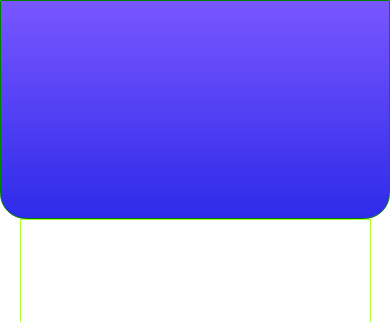
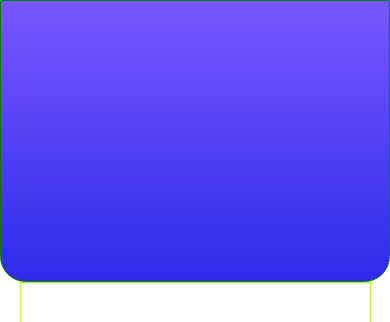
Before and after one commit to aadiisk21/P09, a plain HTML site: page index.html in a window 390 px wide. Shown: the top 322 px of the page. Drawn offline with Linux system fonts and the light colour scheme.

Commit message:
adjusted height of side-left for mobile site

```diff
--- a/css/style.css
+++ b/css/style.css
@@ -156,7 +156,7 @@ box-shadow: 5px 10px 18px 8px rgba(48, 59, 90, 0.07);
 
   .side-left {
     width: 100%;
-    height: 35%;
+    height: 50%;
     border-top-left-radius: 0;
     border-top-right-radius: 0;
     border-bottom-left-radius: 1.6rem;
```
